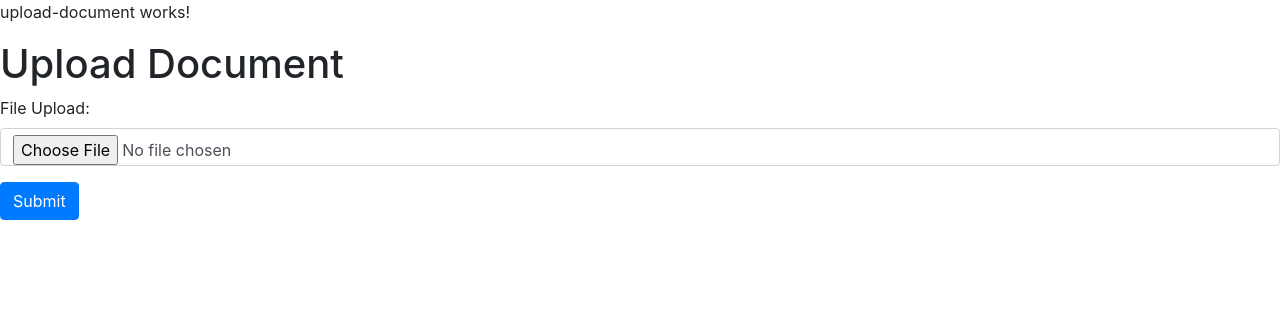
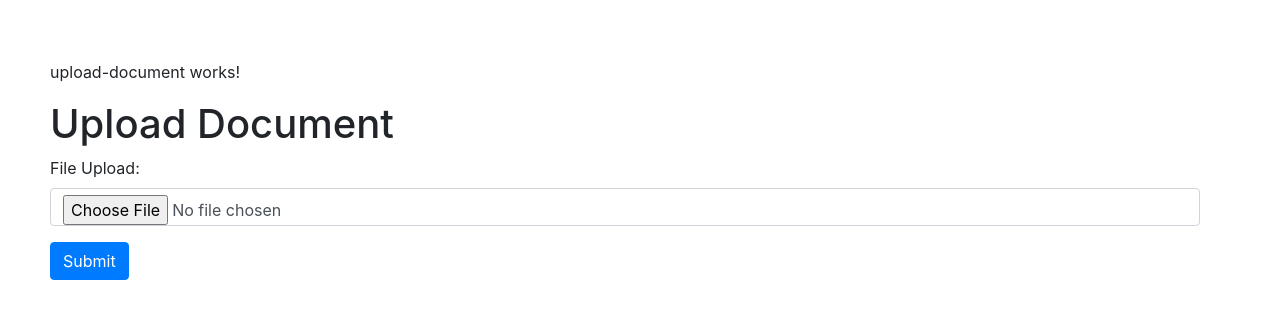
Before and after one commit to iamneo-production/d9fff3d6-9ece-4f03-9a0c-f43fff341ddf, an Angular app in the folder angularapp/: page /uploadFile in a window 1280 px wide. Shown: the top 318 px of the page. Built offline with nearby package versions, Linux system fonts and the light colour scheme.

Commit message:
Upload Document By User added

```diff
--- a/angularapp/src/app/upload-document/upload-document.component.css
+++ b/angularapp/src/app/upload-document/upload-document.component.css
@@ -0,0 +1,8 @@
+.uploadhtml{
+    margin-left: 20px;
+    padding-left: 30px;
+    margin-top: 30px;
+    padding-top: 30px;
+    margin-right: 40px;
+    padding-right: 40px;
+}
--- a/angularapp/src/app/upload-document/upload-document.component.html
+++ b/angularapp/src/app/upload-document/upload-document.component.html
@@ -1,8 +1,10 @@
+<div class="uploadhtml">
 <p>upload-document works!</p>
 <h1>Upload Document</h1>
 
-<div class="form-group">
+  <div class="form-group">
   <label for="file">File Upload:</label>
   <input type="file" class="form-control"  id="file" name="file" (change)="onSelectFile($event)" >
+   </div>
+  <button type="submit" class="btn btn-primary" (click)="uploadDocument()">Submit</button>
 </div>
-<button type="submit" class="btn btn-primary" (click)="uploadDocument()">Submit</button>
```
